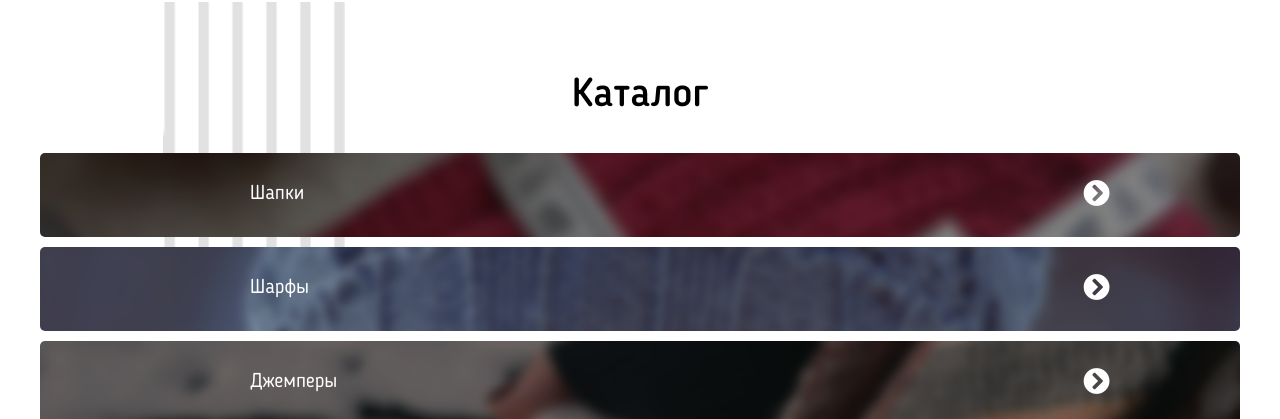
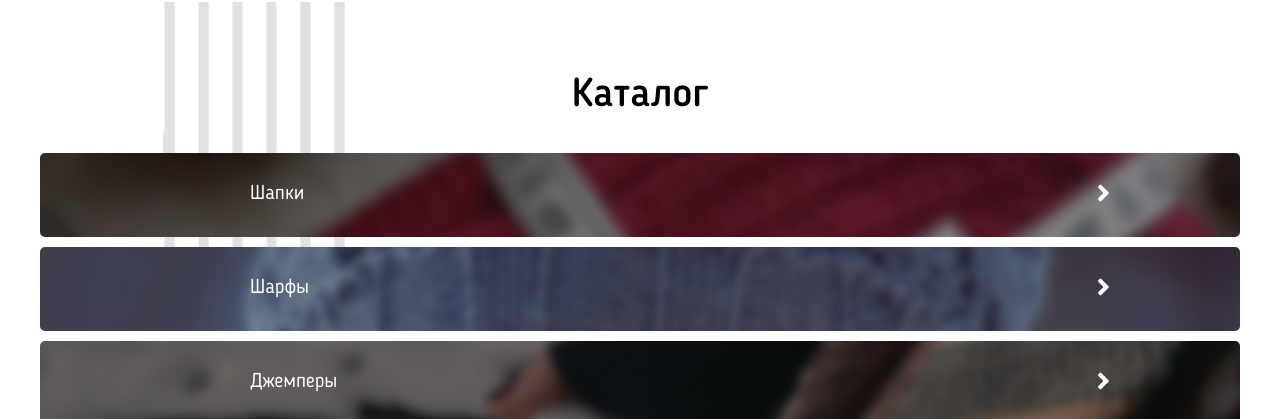
Before and after one commit to StiflerPasha/Yana-Site-, a plain HTML site: page index.html in a window 1280 px wide. Shown: the part 1106-1525 px from the top of the page. Drawn offline with Linux system fonts and the light colour scheme.

Commit message:
simple changes

```diff
--- a/index.html
+++ b/index.html
@@ -74,7 +74,7 @@
     <section id="catalog">
         <div class="title">Каталог</div>
         <button class="accordion hats">Шапки
-            <span><i class="fas fa-chevron-circle-right fa-lg"></i></span>
+            <span><i class="fas fa-angle-right fa-lg"></i></span>
         </button>
         <div class="panel">
             <div class="container items clearfix">
@@ -130,7 +130,7 @@
         </div>
 
         <button class="accordion scarfs">Шарфы
-            <span><i class="fas fa-chevron-circle-right fa-lg"></i></span>
+            <span><i class="fas fa-angle-right fa-lg"></i></span>
         </button>
         <div class="panel">
             <div class="container items clearfix">
@@ -186,7 +186,7 @@
         </div>
 
         <button class="accordion jumpers">Джемперы
-            <span><i class="fas fa-chevron-circle-right fa-lg"></i></span>
+            <span><i class="fas fa-angle-right fa-lg"></i></span>
         </button>
         <div class="panel">
             <div class="container items clearfix">
```
